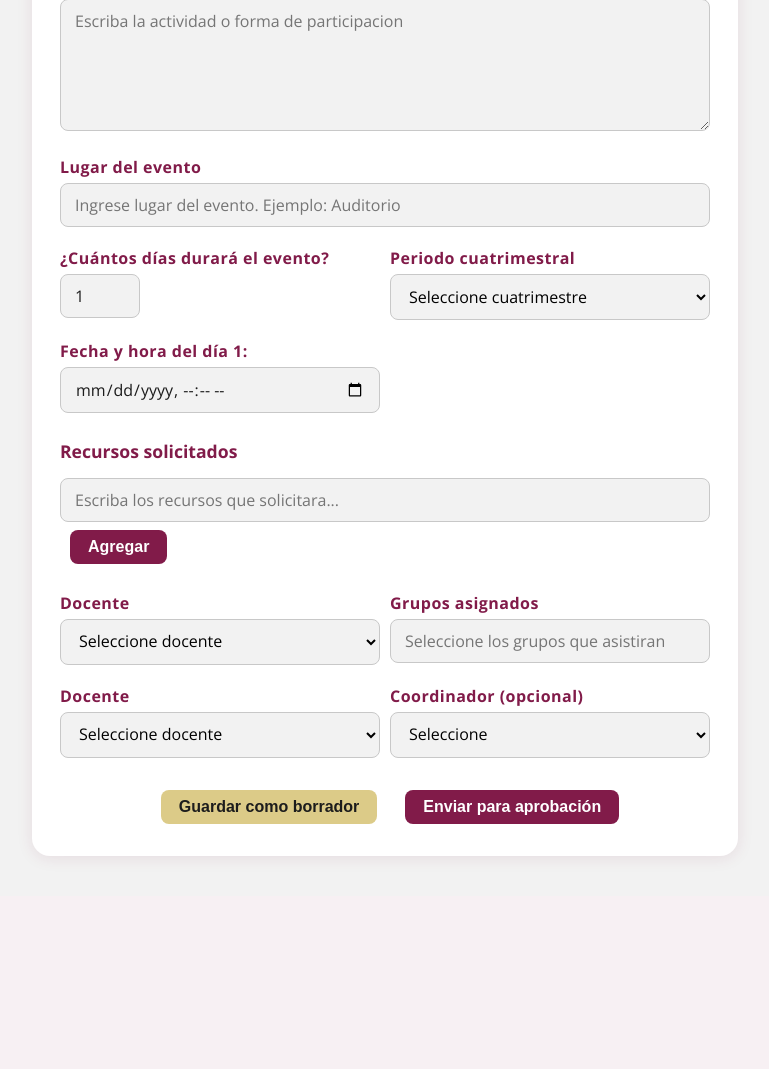
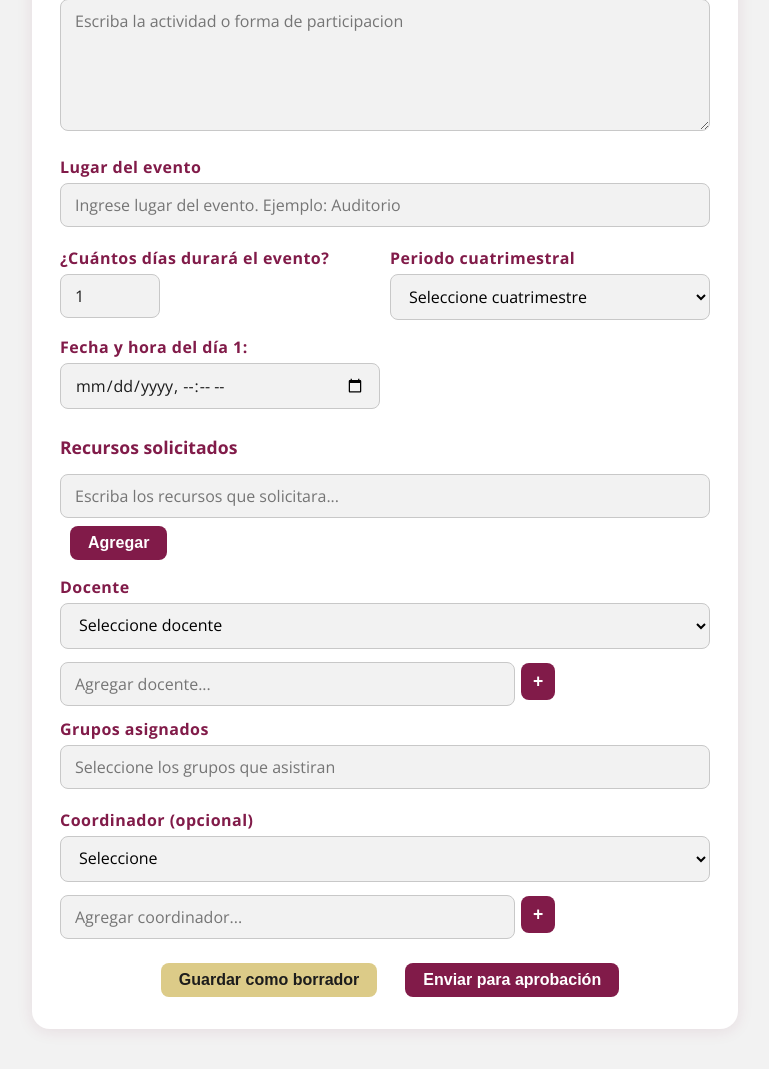
Before and after one commit to AxelLangle/SIGEA, a Flask app: page /registrar_evento in a window 1280 px wide. Shown: the part 1036-2105 px from the top of the page, without its empty margins (255-1024 px from the left). Before the commit the page ends 1893 px from the top, so only its background shows below. Run offline with Flask 3, Linux system fonts and the light colour scheme.

Commit message:
Se agrego una funcion para añadir docentes y coordinadores a las listas

```diff
--- a/Backend/templates/registrar_eventos.html
+++ b/Backend/templates/registrar_eventos.html
@@ -216,6 +216,21 @@
         word-break: break-word;
         display: none;
       }
+      .agregar-opcion {
+        display: flex;
+        gap: 6px;
+        margin-bottom: 8px;
+        align-items: center;
+      }
+      .agregar-opcion input[type="text"] {
+        width: 70%;
+        margin-bottom: 0;
+      }
+      .agregar-opcion button {
+        margin-left: 0;
+        padding: 8px 12px;
+        font-size: 1.1em;
+      }
   </style>
 </head>
 <body>
@@ -258,7 +273,7 @@
     <div class="row">
     <div>
       <label for="num-dias">¿Cuántos días durará el evento?</label>
-      <input type="number" id="num-dias" name="num-dias" min="1" max="30" value="1" style="width: 80px; margin-bottom: 12px;" required>
+      <input type="number" id="num-dias" name="num-dias" min="1" max="30" value="1" required>
       <div id="fechas-dias"></div>
     </div>
 
@@ -269,7 +284,6 @@
           <option  value="enero_abril">Enero - Abril</option>
           <option  value="mayo_agosto">Mayo - Agosto</option>
           <option  value="septiembre_diciembre">Septiembre - Diciembre</option>
-
       </select>
     </div>
     </div>
@@ -283,33 +297,32 @@
     </div>
     <!--Fin lista editable-->
 
-    <div class="row">
       <div>
         <label for="docente">Docente</label>
         <select id="docente" name="docente" required>
           <option value="">Seleccione docente</option>
         </select>
+        <div class="agregar-opcion">
+          <input type="text" id="nuevo-docente" placeholder="Agregar docente...">
+          <button type="button" onclick="agregarDocente()">+</button>
+        </div>
       </div>
       <div>
         <label for="grupos">Grupos asignados</label>
         <input type="text" id="grupos" name="grupos" placeholder="Seleccione los grupos que asistiran" required>
       </div>
-    </div>
 
-    <div class="row">
-      <div>
-        <label for="docente2">Docente</label>
-        <select id="docente2" name="docente2" required>
-          <option value="">Seleccione docente</option>
-        </select>
-      </div>
       <div>
         <label for="coordinador">Coordinador (opcional)</label>
         <select id="coordinador" name="coordinador" required>
           <option value="">Seleccione</option>
         </select>
+        <div class="agregar-opcion">
+          <input type="text" id="nuevo-coordinador" placeholder="Agregar coordinador...">
+          <button type="button" onclick="agregarCoordinador()">+</button>
+        </div>
       </div>
-    </div>
+
 
     <div class="button-group">
       <button type="button" class="borrador">Guardar como borrador</button>
@@ -317,8 +330,8 @@
     </div>
   </form>
 
-  <!--Script lista editable-->
 <script>
+  // Lista editable de recursos
   function agregarElemento() {
     const entrada = document.getElementById("entrada");
     const valor = entrada.value.trim();
@@ -328,7 +341,7 @@
 
       // Botón desplegable ">"
       const btnDesplegar = document.createElement("button");
-      btnDesplegar.type = "button"; // ¡Evita recarga de página!
+      btnDesplegar.type = "button";
       btnDesplegar.innerHTML = "&#x25B6;";
       btnDesplegar.title = "Mostrar/Ocultar";
       btnDesplegar.className = "desplegar";
@@ -354,7 +367,7 @@
 
       // Crear botón de eliminar con ícono
       const btnEliminar = document.createElement("button");
-      btnEliminar.type = "button"; // ¡Evita recarga de página!
+      btnEliminar.type = "button";
       btnEliminar.innerHTML = "🗑";
       btnEliminar.title = "Eliminar";
       btnEliminar.onclick = function(e) {
@@ -366,7 +379,7 @@
       const detalleDiv = document.createElement("div");
       detalleDiv.className = "detalle-div";
       detalleDiv.textContent = valor;
-      detalleDiv.style.display = "none"; // ¡Siempre oculto al inicio!
+      detalleDiv.style.display = "none";
 
       li.appendChild(btnDesplegar);
       li.appendChild(span);
@@ -409,8 +422,7 @@
     }
   });
 
-  <!-- Script para manejar la creación de fechas dinámicas -->
-  // Generar inputs datetime-local según el número de días
+  // Script para manejar la creación de fechas dinámicas
   function generarInputsFechas() {
     const numDias = parseInt(document.getElementById("num-dias").value) || 1;
     const contenedor = document.getElementById("fechas-dias");
@@ -445,9 +457,62 @@
     }
   }
 
-  // Inicializa y escucha cambios
   document.getElementById("num-dias").addEventListener("input", generarInputsFechas);
   window.addEventListener("DOMContentLoaded", generarInputsFechas);
+
+  // --- DOCENTES Y COORDINADORES DINÁMICOS ---
+  function cargarOpcionesDesdeStorage() {
+    const docentes = JSON.parse(localStorage.getItem('docentesSIGEA') || '[]');
+    const coordinadores = JSON.parse(localStorage.getItem('coordinadoresSIGEA') || '[]');
+    actualizarSelect('docente', docentes);
+    actualizarSelect('docente2', docentes);
+    actualizarSelect('coordinador', coordinadores);
+  }
+
+  function actualizarSelect(id, opciones) {
+    const select = document.getElementById(id);
+    if (!select) return;
+    const placeholder = select.options[0];
+    select.innerHTML = '';
+    select.appendChild(placeholder);
+    opciones.forEach(nombre => {
+      const opt = document.createElement('option');
+      opt.value = nombre;
+      opt.textContent = nombre;
+      select.appendChild(opt);
+    });
+  }
+
+  function agregarDocente() {
+    const input = document.getElementById('nuevo-docente');
+    const nombre = input.value.trim();
+    if (nombre) {
+      let docentes = JSON.parse(localStorage.getItem('docentesSIGEA') || '[]');
+      if (!docentes.includes(nombre)) {
+        docentes.push(nombre);
+        localStorage.setItem('docentesSIGEA', JSON.stringify(docentes));
+        actualizarSelect('docente', docentes);
+        actualizarSelect('docente2', docentes);
+      }
+      input.value = '';
+    }
+  }
+
+  function agregarCoordinador() {
+    const input = document.getElementById('nuevo-coordinador');
+    const nombre = input.value.trim();
+    if (nombre) {
+      let coordinadores = JSON.parse(localStorage.getItem('coordinadoresSIGEA') || '[]');
+      if (!coordinadores.includes(nombre)) {
+        coordinadores.push(nombre);
+        localStorage.setItem('coordinadoresSIGEA', JSON.stringify(coordinadores));
+        actualizarSelect('coordinador', coordinadores);
+      }
+      input.value = '';
+    }
+  }
+
+  window.addEventListener('DOMContentLoaded', cargarOpcionesDesdeStorage);
 </script>
 </body>
 </html>
```
